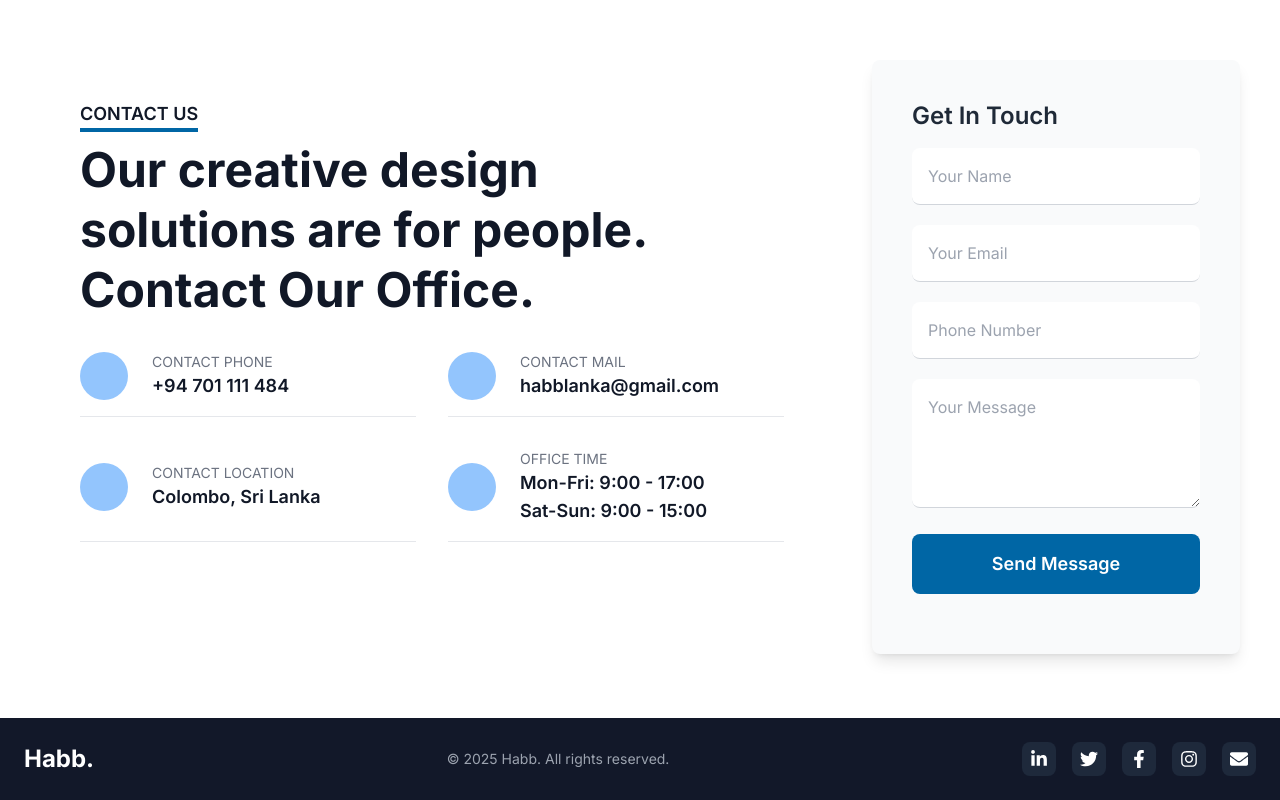
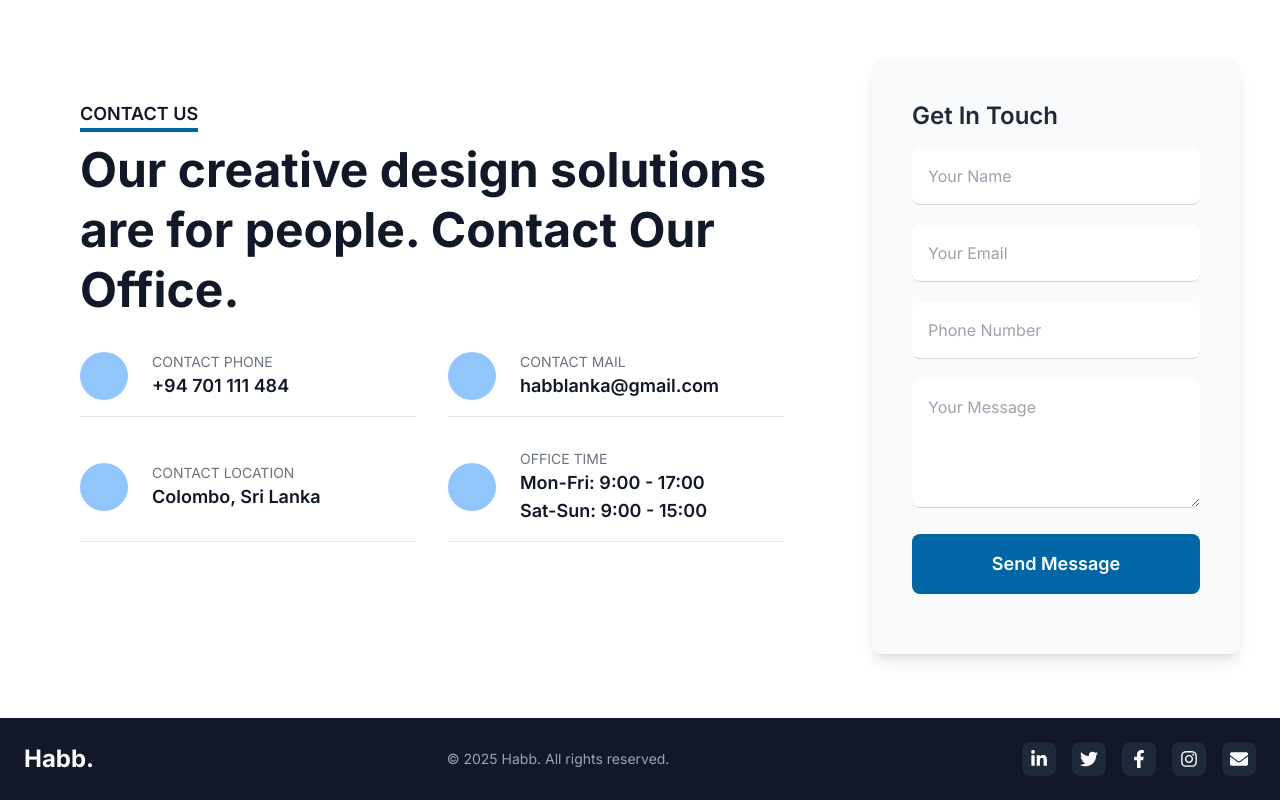
Before and after one commit to HabbInc/Habblk, a React (Vite) app: page / in a window 1280 px wide. Shown: the part 3754-4554 px from the top of the page. Built offline with nearby package versions, Linux system fonts and the light colour scheme; some icons are missing.

Commit message:
contct h4

```diff
--- a/src/components/Contact.jsx
+++ b/src/components/Contact.jsx
@@ -36,11 +36,11 @@ const ContactUs = () => {
             <h3 className="text-lg font-semibold  uppercase text-gray-900 inline-block border-b-4 border-primary">
               Contact Us
             </h3>
-            <h2 className="text-5xl font-bold text-gray-900 leading-tight mt-2">
-              Our creative design <br />
-              solutions are for people. <br />
+            <h4 className="text-5xl font-bold text-gray-900 leading-tight mt-2">
+              Our creative design
+              solutions are for people.
               Contact Our Office.
-            </h2>
+            </h4>
 
             <div className="grid grid-cols-1 md:grid-cols-2 gap-8 mt-8">
               {[
```
